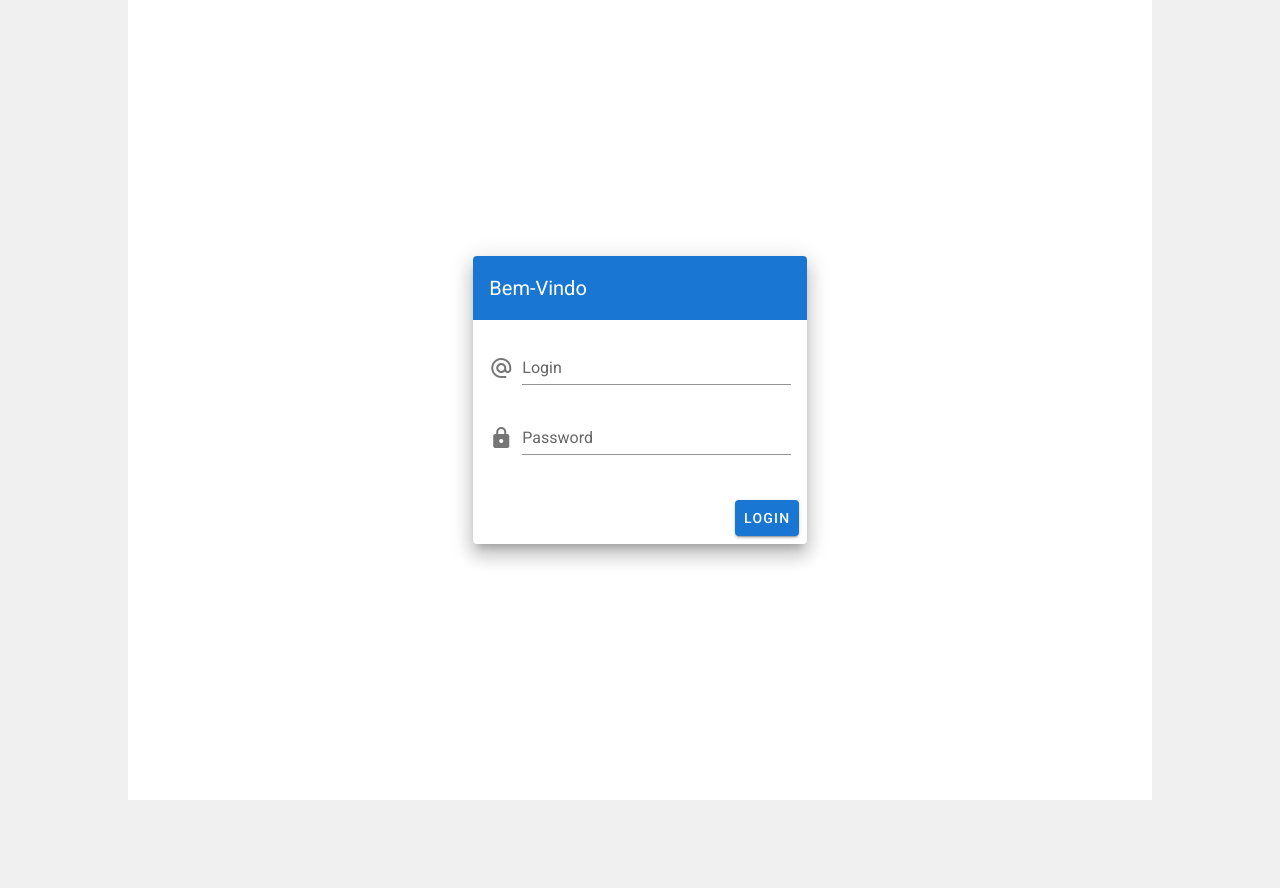
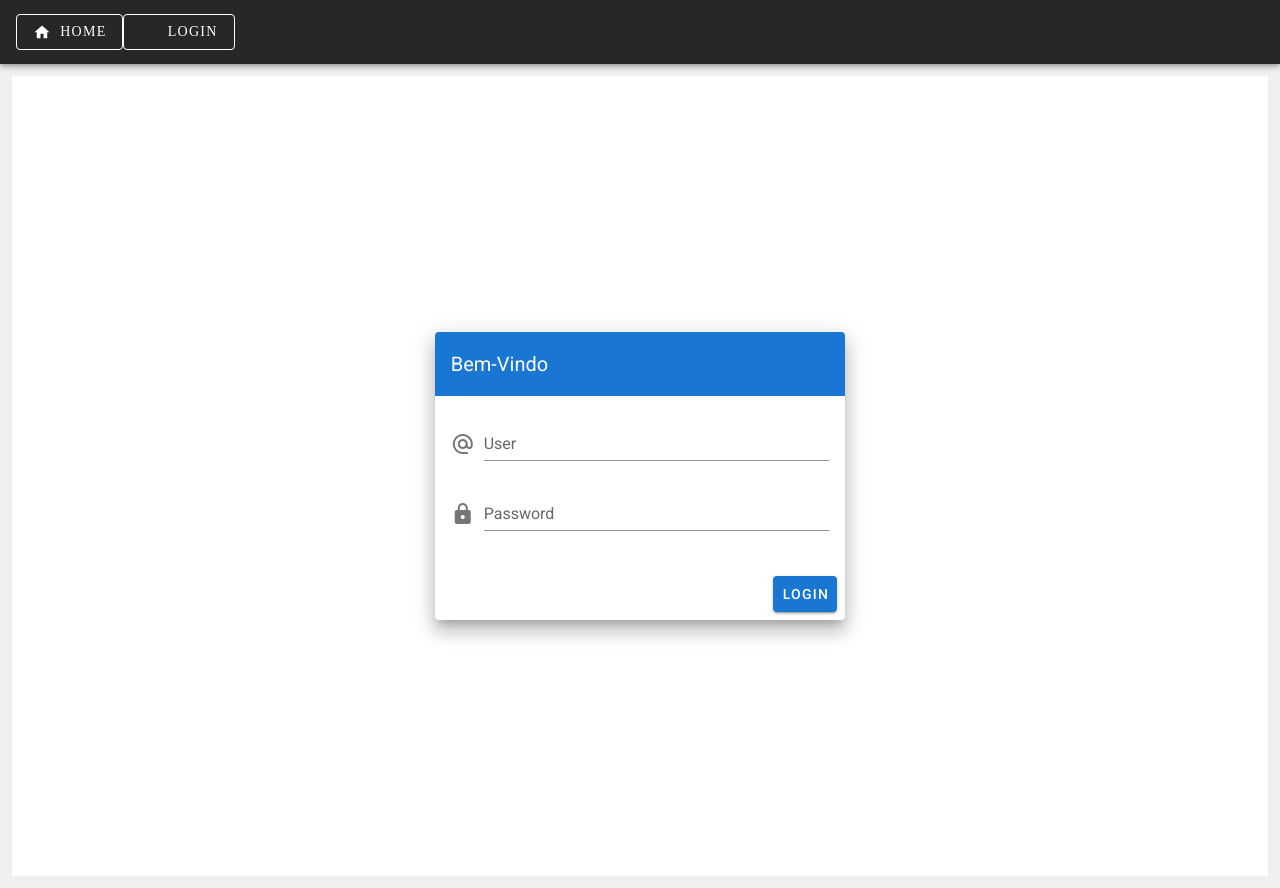
Before and after one commit to srk1710/TP2_SIR, a Vue app in the folder tp2/: page /#/login in a window 1280 px wide. Before the commit the page ends 800 px from the top, so only its background shows below. Built offline with nearby package versions, Linux system fonts and the light colour scheme.

Commit message:
Correção do Sistema Login
Correção apenas na ligação à BD (via axios)

```diff
--- a/tp2/src/App.vue
+++ b/tp2/src/App.vue
@@ -1,41 +1,51 @@
 <template>
   <div id="app">
-        <div id="nav">
+    <!--<div id="nav">
             <router-link v-if="authenticated" to="/login" v-on:click.native="logout()" replace>Logout</router-link>
         </div>
-        <router-view @authenticated="setAuthenticated" />
+    <router-view @authenticated="setAuthenticated" />-->
+    <v-app-bar app color="primary" dark>
+      <router-link to="/home">
+        <v-btn class="ma-2" title outlined color="white">
+          <v-icon left>mdi-home</v-icon>
+          Home
+        </v-btn>
+      </router-link>
+      <router-link to="/">
+        <v-btn class="ma-2" title outlined color="white">
+          <v-icon left>mdi-settings</v-icon>
+          {{ textLogin }}
+        </v-btn>
+      </router-link>
+    </v-app-bar>
+    <v-content>
+      <v-container fluid fill-heigth>
+        <router-view></router-view>
+      </v-container>
+    </v-content>
   </div>
 </template>
 
 <script>
 export default {
-        name: 'App',
-        mounted() {
-            if(!this.authenticated) {
-                this.$router.replace({ name: "login" });
-            }
-        },
-        methods: {
-            setAuthenticated(status) {
-                this.authenticated = status;
-            },
-            logout() {
-                this.authenticated = false;
-            }
-        }
-    }
+  name: "App",
+
+  data: () => ({
+    textLogin: "Login"
+  })
+};
 </script>
 
 <style>
 body {
-        background-color: #F0F0F0;
+  background-color: #f0f0f0;
 }
 h1 {
   padding: 0;
   margin-top: 0;
 }
 #app {
-        width: 1024px;
+  width: 100%;
   margin: auto;
 }
 </style>
--- a/tp2/src/router/index.js
+++ b/tp2/src/router/index.js
@@ -1,27 +1,25 @@
 import Vue from "vue";
-import Router from "vue-router";
-import LoginComponent from "../views/Login.vue";
-import HomeComponent from "../views/Home.vue";
+import VueRouter from "vue-router";
 
-Vue.use(Router);
+Vue.use(VueRouter);
 
-export default new Router({
-  routes: [
-    {
-      path: "/",
-      redirect: {
-        name: "login"
-      }
-    },
-    {
-      path: "/login",
-      name: "login",
-      component: LoginComponent
-    },
-    {
-      path: "/home",
-      name: "home",
-      component: HomeComponent
-    }
-  ]
+const routes = [
+  {
+    path: "/home",
+    name: "home",
+    component: () => import("../views/Home.vue")
+  },
+  {
+    path: "/",
+    name: "login",
+    component: () => import("../views/Login.vue")
+  }
+];
+
+const router = new VueRouter({
+  mode: "history",
+  base: process.env.BASE_URL,
+  routes
 });
+
+export default router;
--- a/tp2/src/views/Login.vue
+++ b/tp2/src/views/Login.vue
@@ -10,18 +10,19 @@
               </v-toolbar>
               <v-card-text>
                 <v-form>
-                  <v-text-field label="Login" v-model="login" prepend-icon="mdi-at" type="text"></v-text-field>
+                  <v-text-field label="User" v-model="user" prepend-icon="mdi-at" type="text"></v-text-field>
                   <v-text-field
                     label="Password"
                     v-model="password"
                     prepend-icon="mdi-lock"
                     type="password"
                   ></v-text-field>
+                  <div>{{ textErro }}</div>
                 </v-form>
               </v-card-text>
               <v-card-actions>
                 <v-spacer></v-spacer>
-                <v-btn color="primary" @click="login">Login</v-btn>
+                <v-btn color="primary" @click="validar()">Login</v-btn>
               </v-card-actions>
             </v-card>
           </v-flex>
@@ -36,18 +37,35 @@ import router from "../router";
 import axios from "axios";
 export default {
   data: () => ({
-    login: "",
+    user: "",
     password: "",
-    user: []
+    users: []
   }),
-  computed: {
-    getUser() {
-      return this.$store.getters["utilizadores/getLista"];
-    }
+  data() {
+    return {
+      textErro: ""
+    };
   },
   methods: {
-    login() {
-      console.log(user);
+    validar() {
+      var params = new URLSearchParams();
+      params.append("username", this.user);
+      params.append("password", this.password);
+      axios({
+        method: "POST",
+        url: "http://localhost/SIR/TP2_SIR/api/login.php",
+        data: params
+      })
+        .then(function(response) {
+          if (!response.data.errors) {
+            console.log(response.data.result);
+          } else {
+            alert(response.data.message);
+          }
+        })
+        .catch(function(error) {
+          console.log(error);
+        });
     }
   }
 };
```
Also changed, not shown: 1 other file (tests, documents, lock files or other folders). Lines whose indentation alone changed are shown as unchanged.
